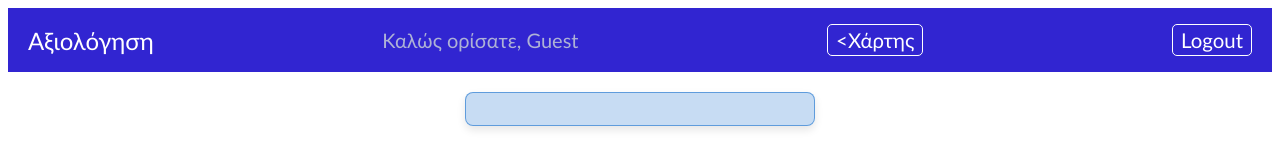
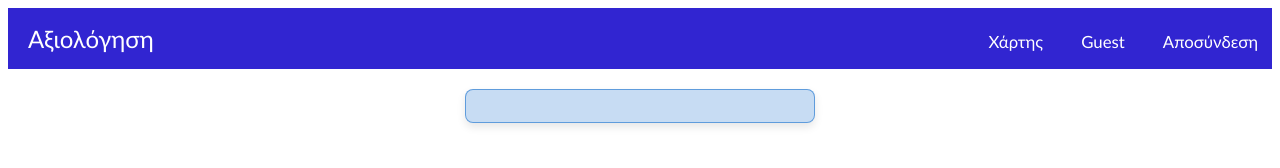
Before and after one commit to johnfelios/collaborative_product_offer_platform, a website: page code/public/review.html in a window 1280 px wide. Drawn offline with Linux system fonts and the light colour scheme; no server answers.

Commit message:
style update

```diff
--- a/code/public/map.css
+++ b/code/public/map.css
@@ -72,19 +72,19 @@ header {
     }
 
     header a {
-        margin-right: 20px;
+        margin-right: 10px;
         color: #fff;
         text-decoration: none;
-        border: 1px solid #fff;
-        padding: 3px 8px;   /* Decreased padding to make the button smaller */
-        font-size: 0.85em; /* Optional: Decreased font size to fit the smaller button */
+        padding: 1px 4px;   /* Decreased padding to make the button smaller */
+        font-size: 0.7em; /* Optional: Decreased font size to fit the smaller button */
         border-radius: 5px;
         transition: background-color 0.3s;
     }
 
     header a:hover {
-        background-color: #fff;
-        color: #333;
+        background-color: #140670;
+        color: #ffffff;
+        border: 1px solid #ddd;
     }
 
 
@@ -198,3 +198,19 @@ header {
         color: red;
         font-weight: bold;
     }
+
+    .navbar ul {
+        list-style-type: none;
+        margin: 0;
+        padding: 0;
+        display: flex;
+        gap: 20px; /* space between items */
+    }
+
+
+
+    .navbar a {
+        text-decoration: none;
+        color: #fff;
+        transition: color 0.3s;
+    }
--- a/code/public/review.html
+++ b/code/public/review.html
@@ -10,9 +10,14 @@
 <body>
     <header>
         <div class="title">Αξιολόγηση</div>
-        <div class="user-greeting"> Καλώς ορίσατε, <span id="usernameDisplay">  </span>   </div>
-        <a href="map.html"> <Χάρτης</a>
-        <a href="login.html">Logout</a>
+      <nav class="navbar">
+        <ul>
+            <li><a href="map.html">Χάρτης</a></li>
+            <li><a href="account.html" id="usernameDisplay"></a></li>
+            <li><a href="login.html">Αποσύνδεση</a></li>
+
+        </ul>
+    </nav>
     </header>
 
 <div class="store-container">
--- a/code/public/styles.css
+++ b/code/public/styles.css
@@ -1,8 +1,3 @@
-body {
-    font-family: 'Arial', sans-serif;
-    margin: 0;
-    padding: 0;
-}
 
 
 
```
Also changed, not shown: code/public/account.html (added, +54 -0 lines), code/public/map.html (+7 -2 lines).
